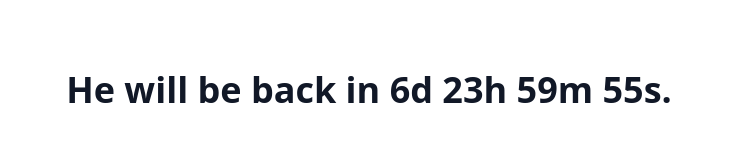
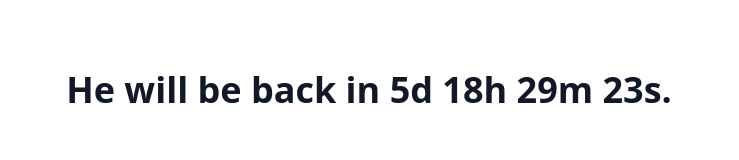
Before and after one commit to redxtech/reginald, a Vue app: page / in a window 1280 px wide. Shown: the part 354-514 px from the top of the page, without its empty margins (271-1010 px from the left). Built offline with nearby package versions, Linux system fonts and the light colour scheme; a web font is replaced by a local one.

Commit message:
fix countdown and add next alternating tuesday detection

```diff
--- a/src/components/Countdown.vue
+++ b/src/components/Countdown.vue
@@ -7,7 +7,7 @@
     name: 'Countdown',
     props: {
       nextDate: {
-        type: String,
+        type: Date,
         required: true
       }
     },
--- a/src/components/Reginald.vue
+++ b/src/components/Reginald.vue
@@ -20,16 +20,34 @@
 
 <script setup>
   import Countdown from './Countdown.vue'
+
   const getWeeksBetween = (d1, d2) => Math.round((d2 - d1) / (7 * 24 * 60 * 60 * 1000))
 
-  const originDate = new Date('January 22 2019')
-  const currentDate = new Date()
-  const weeksBetween = getWeeksBetween(originDate, currentDate)
+  const isDateAlternatingTuesday = date => {
+    const originDate = new Date('January 22 2019')
+    const weeksBetween = getWeeksBetween(originDate, date)
+    const isTuesday = date.getDay() === 2
+    const isAlternatingWeek = weeksBetween % 2 === 0
+    return isTuesday && isAlternatingWeek
+  }
 
-  const isTuesday = currentDate.getDay() === 2
-  const isAlternatingWeek = weeksBetween % 2 === 0
-  const isAlternatingTuesday = isTuesday && isAlternatingWeek
+  const isAlternatingTuesday = isDateAlternatingTuesday(new Date())
 
-  const nextDate = new Date()
-  nextDate.setDate(nextDate.getDate() + 7)
+  const getNextAlternatingTuesday = () => {
+    const currentDate = new Date()
+    const dayOfWeek = currentDate.getDay()
+    const nextDate = new Date()
+     if (dayOfWeek < 2) {
+      nextDate.setDate(nextDate.getDate() + (2 - dayOfWeek))
+    } else {
+      nextDate.setDate(nextDate.getDate() + (9 - dayOfWeek))
+    }
+    if (!isDateAlternatingTuesday(nextDate)) {
+      nextDate.setDate(nextDate.getDate() + 7)
+    }
+
+    return new Date(nextDate.getFullYear(), nextDate.getMonth(), nextDate.getDate())
+  }
+
+  const nextDate = getNextAlternatingTuesday()
 </script>
```
